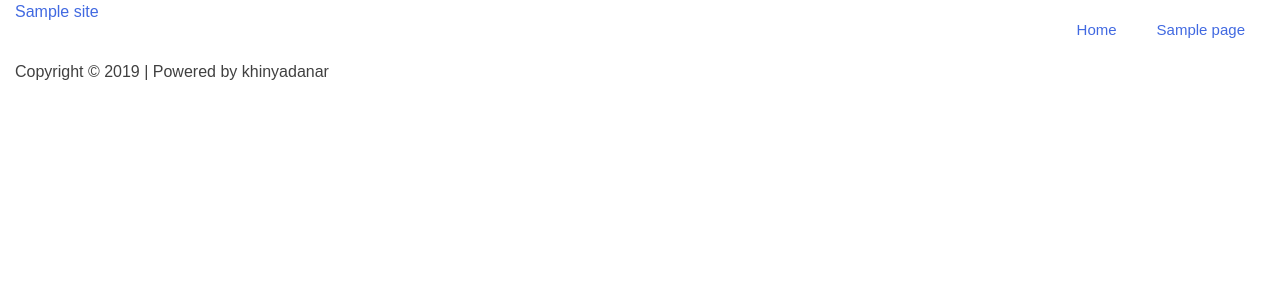
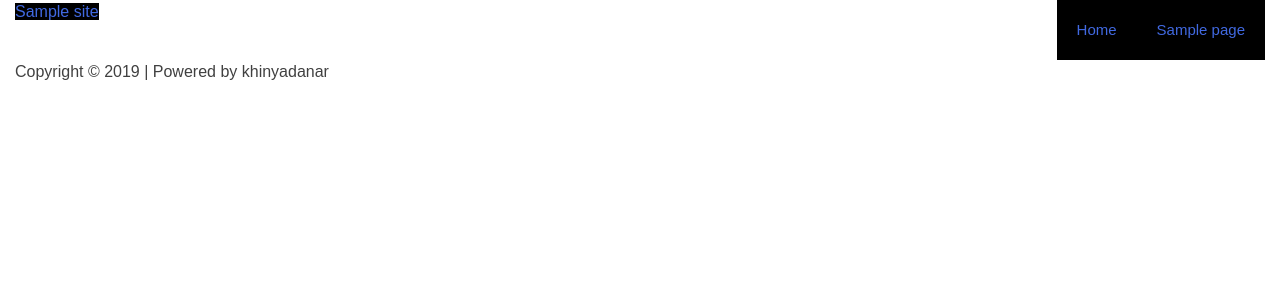
Before and after one commit to Kphoo/webhook, a WordPress theme: template themes/start/page.php in a window 1280 px wide. Shown: the top 300 px of the page. Run offline with PHP 8.4 and a stand-in for WordPress, Linux system fonts and the light colour scheme; the site name, menu and one post (Sample post) are stand-ins, and other content is empty.

Commit message:
css change

```diff
--- a/themes/start/style.css
+++ b/themes/start/style.css
@@ -85,7 +85,7 @@ template {
 }
 
 a {
-	background-color: transparent;
+	background-color: black;
 }
 
 a:active,
```
